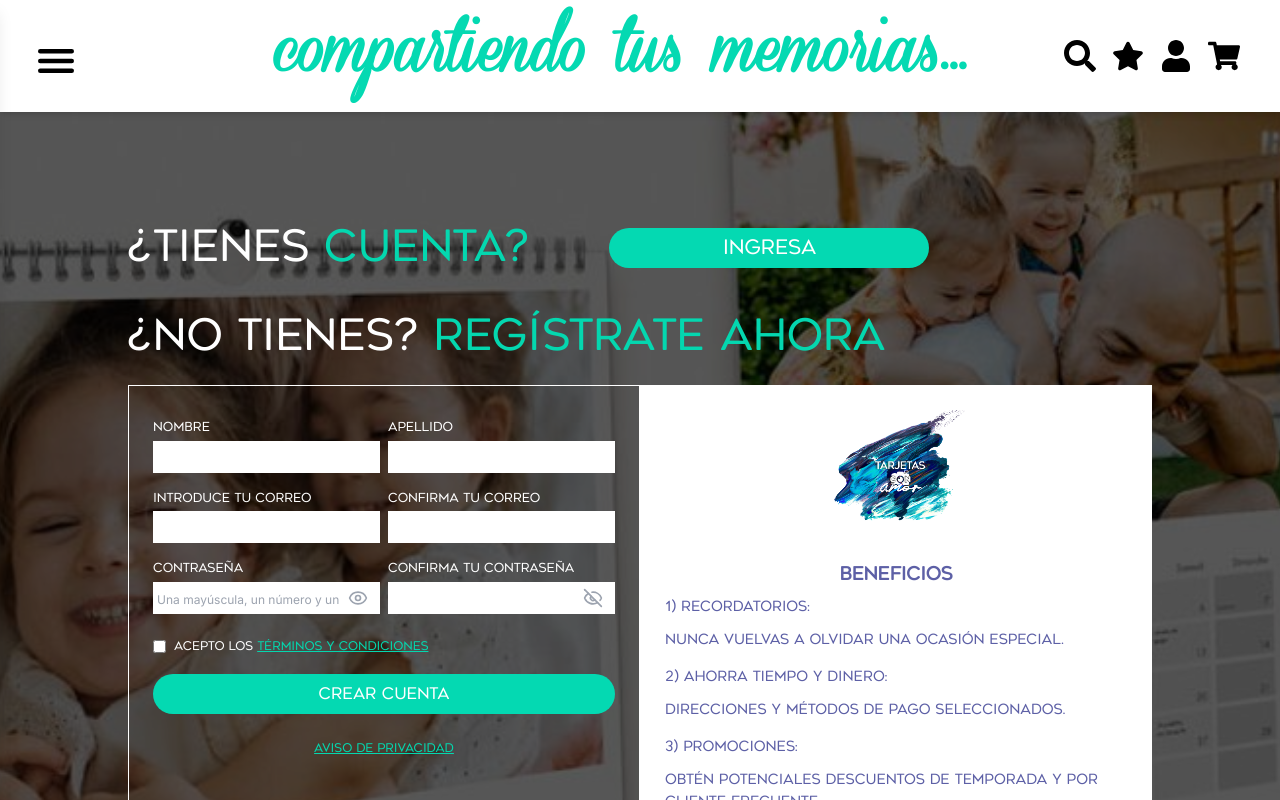
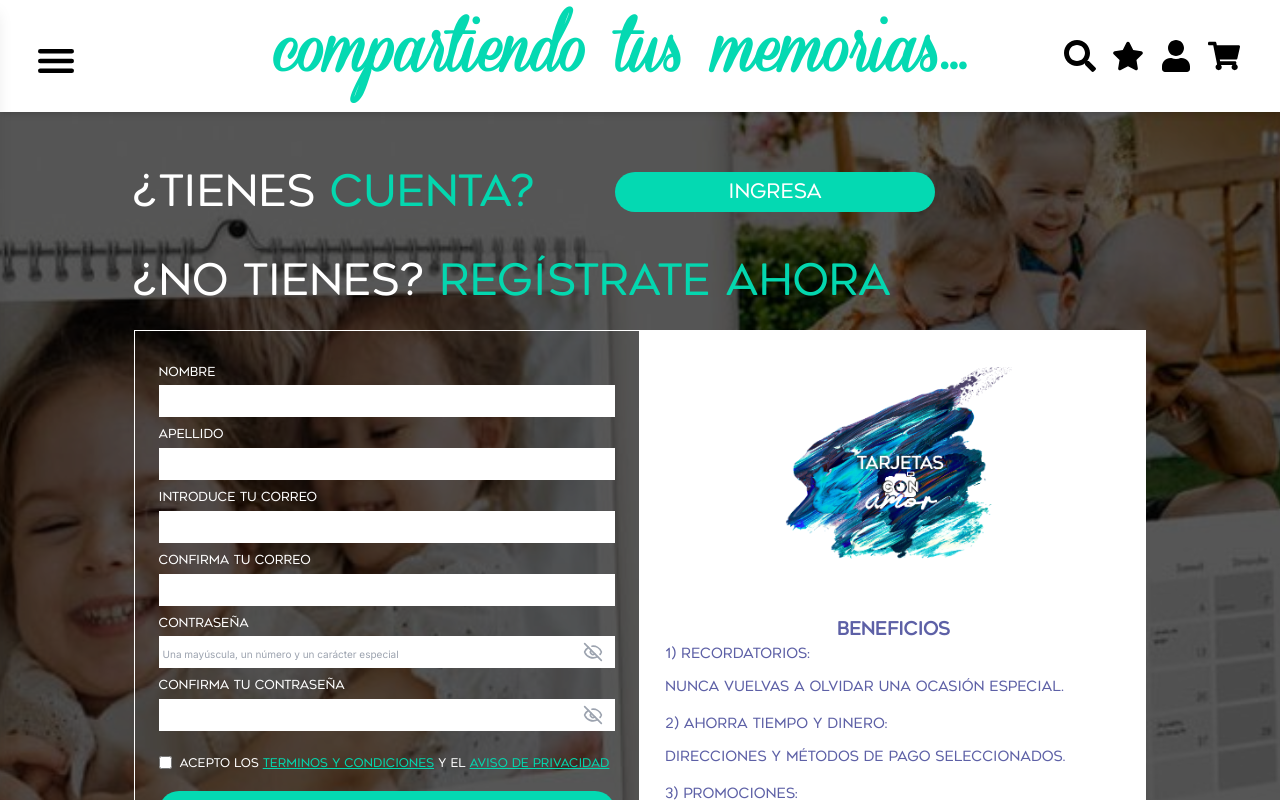
Before and after one commit to paty-tca2/tarjetas-con-amor, a Next.js app: page /auth/sign-up in a window 1280 px wide. Shown: the top 800 px of the page. Built offline with nearby package versions, Linux system fonts and the light colour scheme.

Commit message:
correcciones detalles

```diff
--- a/src/app/(protected)/cards/page.tsx
+++ b/src/app/(protected)/cards/page.tsx
@@ -39,8 +39,11 @@ export default function CardsPage() {
   };
 
   const handleAddToBasket = () => {
-    console.log('Added to basket:', selectedTemplate, cardOptions);
-    setShowModal(false);
+    if (selectedTemplate) {
+      localStorage.setItem('selectedTemplate', JSON.stringify(selectedTemplate));
+      localStorage.setItem('selectedOptions', JSON.stringify(cardOptions));
+      router.push('/carrito');
+    }
   };
 
   const handleSizeChange = (type: CardOptions['type']) => {
--- a/src/app/(protected)/my-account/page.tsx
+++ b/src/app/(protected)/my-account/page.tsx
@@ -9,22 +9,25 @@ import Recordatorios from '@/components/my-account/recordatorios';
 import MiCuenta from '@/components/my-account/cuenta';
 
 const SidebarItem = ({ icon: Icon, text, onClick }: { icon: LucideIcon| React.ElementType; text: string; onClick?: () => void }) => (
-  <div className="flex items-center space-x-2 py-2 px-4 hover:bg-gray-100 cursor-pointer" onClick={onClick}>
+  <div className="flex items-center space-x-2 py-2 px-4 cursor-pointer" onClick={onClick}>
     <Icon size={20} />
     <span>{text}</span>
   </div>
 );
 
 const Sidebar = ({ setActiveTab }: { setActiveTab: (tab: string) => void }) => (
-  <div className="hidden md:block w-64 bg-white border-r font-geometos border-gray-200 text-[#5D60a6] h-screen">
+  <div className="hidden md:block w-64 bg-white font-geometos text-[#5D60a6] h-screen">
     <SidebarItem icon={FaUser} text="Mi cuenta" onClick={() => setActiveTab('account')} />
+    <div className="my-6"></div>
     <SidebarItem icon={FaShoppingCart} text="Pedidos" onClick={() => setActiveTab('pedidos')} />
+    <div className="my-6"></div>
     <SidebarItem icon={MapPin} text="Direcciones de envio" onClick={() => setActiveTab('direcciones')} />
+    <div className="my-6"></div>
     <SidebarItem icon={CreditCard} text="Metodos de pago" />
+    <div className="my-6"></div>
     <SidebarItem icon={Calendar} text="Recordatorios" onClick={() => setActiveTab('recordatorios')} />
-    <div className="border-t border-gray-200 mt-4">
-      <SidebarItem icon={LogOut} text="Cerrar sesion" />
-    </div>
+    <div className="border-t border-gray-200 my-6"></div>
+    <SidebarItem icon={LogOut} text="Cerrar sesion" />
   </div>
 );
 
@@ -42,11 +45,11 @@ const MobileSelect = ({ activeTab, setActiveTab }: { activeTab: string; setActiv
 );
 
 const Header = () => (
-  <div className="bg-[#04d9b2] p-4 rounded-lg m-4 flex items-center space-x-4">
-    <Image src="/icono-tca.png" alt="Profile" width={48} height={48} className="rounded-full" />
-    <div>
-      <h2 className="text-xl font-geometos">¡Hola! </h2>
-      <p className="text-[#5D60a6] font-geometos">Bienvenid@ a tu cuenta</p>
+  <div className="bg-[#04d9b2] p-4 rounded-lg m-4 flex flex-col sm:flex-row items-center space-y-4 sm:space-y-0 sm:space-x-4">
+    <Image src="/logo-principal.png" alt="Profile" width={120} height={120} className="rounded-full" />
+    <div className="text-center sm:text-left">
+      <h2 className="text-3xl sm:text-5xl font-geometos">¡Hola! </h2>
+      <p className="text-[#5D60a6] text-xl sm:text-3xl font-geometos">Bienvenid@ a tu cuenta</p>
     </div>
   </div>
 );
--- a/src/app/auth/sign-up/page.tsx
+++ b/src/app/auth/sign-up/page.tsx
@@ -158,7 +158,7 @@ export default function SignUp() {
                 <div className="relative z-10 flex flex-col md:flex-row justify-center">
                     <div className="border border-white w-full px-6 py-8 max-w-lg">
                         <form
-                            className="grid grid-rows-1 sm:grid-cols-2 gap-2 items-center"
+                            className="flex flex-col gap-2"
                             onSubmit={handleSubmit}
                         >
                             <div>
@@ -194,7 +194,7 @@ export default function SignUp() {
                                     required
                                 />
                             </div>
-                            <div className="pt-2">
+                            <div>
                                 <label
                                     className="block text-white text-[0.66rem] sm:text-[0.78rem] font-geometos pb-1"
                                     htmlFor="email"
@@ -210,7 +210,7 @@ export default function SignUp() {
                                     required
                                 />
                             </div>
-                            <div className="pt-2">
+                            <div>
                                 <label
                                     className="block text-white text-[0.66rem] sm:text-[0.78rem] font-geometos pb-1"
                                     htmlFor="confirmEmail"
@@ -226,7 +226,7 @@ export default function SignUp() {
                                     required
                                 />
                             </div>
-                            <div className="pt-2">
+                            <div>
                                 <label
                                     className="block text-white text-[0.66rem] sm:text-[0.78rem] font-geometos pb-1"
                                     htmlFor="password"
@@ -235,7 +235,7 @@ export default function SignUp() {
                                 </label>
                                 <div className="relative">
                                     <input
-                                        className="w-full p-1 text-black placeholder:text-xs pr-10"
+                                        className="w-full p-1 text-black placeholder:text-[10px] pr-10"
                                         type={showPassword ? "text" : "password"}
                                         id="password"
                                         placeholder="Una mayúscula, un número y un carácter especial"
@@ -251,15 +251,15 @@ export default function SignUp() {
                                         onClick={() => setShowPassword(!showPassword)}
                                     >
                                         {showPassword ? (
+                                            <EyeIcon className="h-5 w-5 text-gray-400" />
+                                        ) : (
                                             <EyeOffIcon className="h-5 w-5 text-gray-400" />
-                                        ) : (
-                                            <EyeIcon className="h-5 w-5 text-gray-400" />
                                         )}
                                     </button>
                                 </div>
                             </div>
 
-                            <div className="pt-2">
+                            <div>
                                 <label
                                     className="block text-white text-[0.66rem] sm:text-[0.78rem] font-geometos pb-1"
                                     htmlFor="confirmPassword">CONFIRMA TU CONTRASEÑA
@@ -289,7 +289,7 @@ export default function SignUp() {
                                 </div>
                             </div>
 
-                            <div className="col-span-2 flex items-center mt-4 text-center">
+                            <div className="flex items-center mt-4 text-center">
                                 <input
                                     type="checkbox"
                                     id="terms"
@@ -297,6 +297,7 @@ export default function SignUp() {
                                     onChange={handleCheckboxChange}
                                     className="mr-2"
                                     required
+                                    title="Por favor, acepta los términos y condiciones"
                                 />
                                 <label
                                     htmlFor="terms"
@@ -304,12 +305,17 @@ export default function SignUp() {
                                 >
                                     Acepto los{" "}
                                     <a href="/terms" className="text-[#04d7af] underline">
-                                        términos y condiciones
-                                    </a>
+                                        terminos y condiciones
+                                    </a> y el  <a
+                                    href="/privacy"
+                                    className="text-xs font-geometos text-[#04d7af] underline"
+                                >
+                                    Aviso de privacidad
+                                </a>
                                 </label>
                             </div>
 
-                            <div className="col-span-2 my-3">
+                            <div className="my-3">
                                 <button
                                     type="submit"
                                     className="bg-[#04d9b2] hover:bg-[#5D60a6] font-geometos rounded-full text-white w-full h-10 flex justify-center items-center"
@@ -321,15 +327,6 @@ export default function SignUp() {
                                     )}
                                 </button>
                             </div>
-
-                            <div className="col-span-2 text-center">
-                                <a
-                                    href="/privacy"
-                                    className="text-xs font-geometos text-[#04d7af] underline"
-                                >
-                                    Aviso de privacidad
-                                </a>
-                            </div>
                         </form>
                     </div>
 
@@ -338,12 +335,12 @@ export default function SignUp() {
                             <Image
                                 src="/logo-principal.png"
                                 alt="Descripción de la imagen"
-                                width={150}
-                                height={150}
+                                width={260}
+                                height={260}
                                 layout="intrinsic"
                             />
                         </div>
-                        <h2 className="text-lg font-bold mb-2 text-[#5d60a6] font-geometos text-center">Beneficios</h2>
+                        <h2 className="text-lg font-bold  text-[#5d60a6] font-geometos text-center">Beneficios</h2>
                         <div className="flex flex-col text-[#5d60a6] space-y-4 text-[0.88rem] font-geometos">
                             <div className="normal-case">
                                 <p className="pb-3">1) Recordatorios:</p>
--- a/src/components/my-account/cuenta.tsx
+++ b/src/components/my-account/cuenta.tsx
@@ -1,28 +1,43 @@
-import React from 'react';
-import { FaUser, FaEnvelope } from "react-icons/fa";
+import React, { useState } from 'react';
+import { FaUser, FaEnvelope, FaPhone } from "react-icons/fa";
 
 interface UserInfo {
   name: string;
   email: string;
+  phone?: string;
 }
 
 const MiCuenta: React.FC = () => {
-  // Mock data - replace with actual user data fetching logic
-  const userInfo: UserInfo = {
+  // Initial user data - replace with actual user data fetching logic
+  const [userInfo, setUserInfo] = useState<UserInfo>({
     name: "John Doe",
-    email: "john.doe@example.com"
+    email: "john.doe@example.com",
+    phone: "",
+  });
+
+  const handleInputChange = (e: React.ChangeEvent<HTMLInputElement>) => {
+    const { name, value } = e.target;
+    setUserInfo(prevInfo => ({ ...prevInfo, [name]: value }));
+  };
+
+  const handleSubmit = (e: React.FormEvent<HTMLFormElement>) => {
+    e.preventDefault();
+    // Add logic here to save the updated user information
+    console.log("Updated user info:", userInfo);
+    // You would typically send this data to your backend API
   };
 
   return (
     <div className="mi-cuenta-container text-black">
       <h2 className="text-center text-3xl font-geometos text-[#5D60a6] mb-4">Mi Cuenta</h2>
-      <div className="space-y-4">
+      <form onSubmit={handleSubmit} className="space-y-4">
         <div className="flex items-center space-x-2">
           <FaUser className="text-[#5D60a6]" />
           <input
             type="text"
+            name="name"
             value={userInfo.name}
-            readOnly
+            onChange={handleInputChange}
             className="border border-gray-300 rounded-md p-2 w-full"
           />
         </div>
@@ -30,12 +45,30 @@ const MiCuenta: React.FC = () => {
           <FaEnvelope className="text-[#5D60a6]" />
           <input
             type="email"
+            name="email"
             value={userInfo.email}
-            readOnly
+            onChange={handleInputChange}
             className="border border-gray-300 rounded-md p-2 w-full"
           />
         </div>
-      </div>
+        <div className="flex items-center space-x-2">
+          <FaPhone className="text-[#5D60a6]" />
+          <input
+            type="tel"
+            name="phone"
+            value={userInfo.phone}
+            onChange={handleInputChange}
+            placeholder="Numero de telefono (opcional)"
+            className="border border-gray-300 rounded-md p-2 w-full"
+          />
+        </div>
+        <button
+          type="submit"
+          className="bg-[#04d9b2] hover:bg-[#5D60a6] transition-colors font-geometos text-white py-2 px-4 rounded-full"
+        >
+          Guardar cambios
+        </button>
+      </form>
     </div>
   );
 };
--- a/src/components/my-account/direcciones.tsx
+++ b/src/components/my-account/direcciones.tsx
@@ -33,7 +33,7 @@ const DireccionesEnvio: React.FC = () => {
 
   return (
     <div className="direcciones-envio-container text-black">
-      <h2 className="text-center text-3xl font-geometos text-[#5D60a6] mb-4">Direcciones de Envío</h2>
+      <h2 className="text-center text-3xl font-geometos text-[#5D60a6] mb-4">Direcciones de Envio</h2>
 
       <form onSubmit={handleAddAddress} className="mb-6">
       <input
@@ -77,12 +77,12 @@ const DireccionesEnvio: React.FC = () => {
           name="zipCode"
           value={newAddress.zipCode}
           onChange={handleInputChange}
-          placeholder="Código Postal"
+          placeholder="Codigo Postal"
           className="w-full mb-2 p-2 border font-geometos rounded"
           required
         />
-        <button type="submit" className="bg-[#04d9b2] hover:bg-[#5D60a6] text-white font-geometos py-2 px-4 rounded w-full">
-          Agregar Dirección
+        <button type="submit" className="bg-[#04d9b2] hover:bg-[#5D60a6] text-white font-geometos py-2 px-4 rounded-full">
+          Agregar Direccion
         </button>
       </form>
 
@@ -98,7 +98,7 @@ const DireccionesEnvio: React.FC = () => {
           ))}
         </ul>
       ) : (
-        <p className="text-center text-xl font-geometos text-[#5D60a6]">No hay direcciones guardadas.</p>
+        <p className="text-center text-xl font-geometos text-[#5D60a6]">No hay direcciones guardadas</p>
       )}
     </div>
   );
--- a/src/components/my-account/pedidos.tsx
+++ b/src/components/my-account/pedidos.tsx
@@ -26,9 +26,9 @@ const Pedidos: React.FC = () => {
         </ul>
       ) : (
         <div className="text-center">
-          <p className="no-orders-message text-xl font-geometos text-[#5D60a6] mb-4">Parece que no has hecho ningún pedido.</p>
+          <p className="no-orders-message text-xl font-geometos text-[#5D60a6] mb-4">Parece que no has hecho ningun pedido.</p>
           <Link href="/">
-            <button className="bg-[#04d9b2] hover:bg-[#5D60a6] text-white font-geometos py-2 px-4 rounded">
+            <button className="bg-[#04d9b2] hover:bg-[#5D60a6] text-white font-geometos py-2 px-4 rounded-full">
               Comienza a comprar
             </button>
           </Link>
--- a/src/components/my-account/recordatorios.tsx
+++ b/src/components/my-account/recordatorios.tsx
@@ -86,7 +86,7 @@ const Recordatorios: React.FC = () => {
           className="w-full mb-2 p-2 border rounded"
           required
         />
-        <button type="submit" className="bg-[#04d9b2] hover:bg-[#5D60a6] text-white font-geometos py-2 px-4 rounded w-full">
+        <button type="submit" className="bg-[#04d9b2] hover:bg-[#5D60a6] text-white font-geometos py-2 px-4 rounded-full">
           Agregar Recordatorio
         </button>
       </form>
@@ -102,7 +102,7 @@ const Recordatorios: React.FC = () => {
           ))}
         </ul>
       ) : (
-        <p className="text-center text-xl font-geometos text-[#5D60a6]">No hay recordatorios guardados.</p>
+        <p className="text-center text-xl font-geometos text-[#5D60a6]">No hay recordatorios guardados</p>
       )}
     </div>
   );
```
